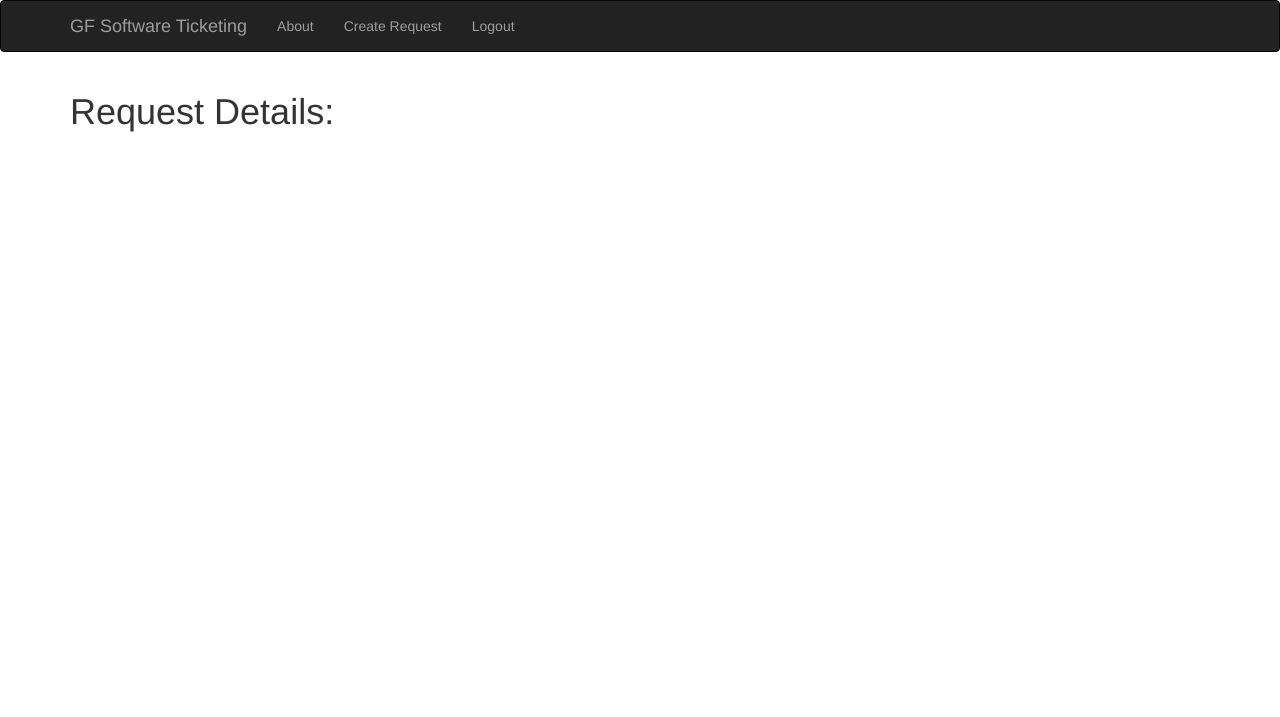
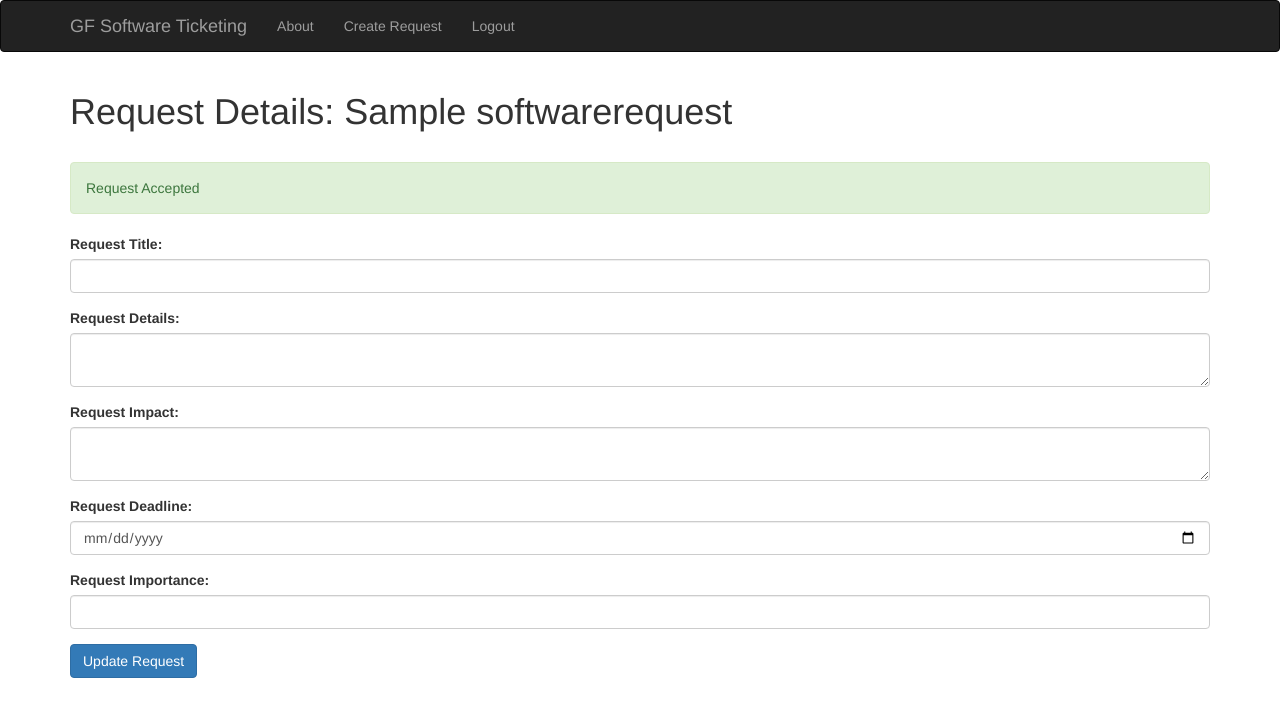
Before and after one commit to Minimonks/GF_Assignment_Project, a Flask app: page /RequestDetails/1 in a window 1280 px wide. Shown: the top 717 px of the page. Run offline with Flask 3, Linux system fonts and the light colour scheme; a user stored in the database is signed in; tables that the repository leaves empty hold one stand-in row (values such as "Sample post"); some libraries are stand-ins or nearby versions.

Commit message:
Further details work... need to pre-populate form values...

```diff
--- a/app/main/forms.py
+++ b/app/main/forms.py
@@ -1,5 +1,5 @@
 from flask_wtf import FlaskForm
-from wtforms import StringField, SubmitField, PasswordField, BooleanField, DateField, IntegerField
+from wtforms import StringField, SubmitField, PasswordField, BooleanField, DateField, IntegerField, TextAreaField
 from wtforms.validators import DataRequired, EqualTo, Length, Optional, NumberRange
 
 
@@ -18,8 +18,8 @@ class RequestAccountForm(FlaskForm):
 
 class RequestSoftwareForm(FlaskForm):
     title = StringField('Request Title:', validators=[DataRequired(), Length(max=64)])
-    details = StringField('Details:', validators=[DataRequired()])
-    impact =  StringField('Impact:')
+    details = TextAreaField('Details:', validators=[DataRequired()])
+    impact =  TextAreaField('Impact:')
     deadline =  DateField('Due Date:', validators=[Optional()])
     importance = IntegerField('Importance', validators=[DataRequired(), NumberRange(min=0, max=5)])
     submit = SubmitField('Submit Request')
--- a/app/main/routes.py
+++ b/app/main/routes.py
@@ -100,6 +100,9 @@ def createRequest():
 
     return render_template("createRequest.html", form=form)
 
-@main.route("/RequestDetails/<requestID>")
+@main.route("/RequestDetails/<int:requestID>", methods=['GET', 'POST'])
+@login_required
 def requestDetails(requestID):
- return render_template("requestDetails.html")
+ request = db.session.query(SoftwareRequest).filter_by(RequestID = requestID).first()
+ form = RequestSoftwareForm()
+ return render_template("requestDetails.html", request=request, form=form)
--- a/app/templates/requestDetails.html
+++ b/app/templates/requestDetails.html
@@ -6,5 +6,44 @@ GF Software Ticketing | Request Details
 {% endblock %}
 
 {% block page_content %}
-<h1>Request Details:</h1><br>
+<h1>Request Details: {{request.RequestTitle}}</h1><br>
+
+{% if request.RequestAccepted is none %}
+    <div class="alert alert-warning">Request Pending</div>
+{% elif request.RequestAccepted %}
+<div class="alert alert-success">Request Accepted</div>
+{% else %}
+<div class="alert alert-danger">Request Rejected</div>
+{% endif %}
+
+<!-- Form -->
+<form method="post">
+
+    <div class="form-group">
+      <label for="{{ form.title.id }}">Request Title:</label>
+      {{ form.title(class_='form form-control') }}
+    </div>
+
+    <div class="form-group">
+      <label for="{{ form.details.id }}">Request Details:</label>
+      {{ form.details(class_='form form-control') }}
+    </div>
+
+    <div class="form-group">
+      <label for="{{ form.impact.id }}">Request Impact:</label>
+      {{ form.impact(class_='form form-control') }}
+    </div>
+
+    <div class="form-group">
+      <label for="{{ form.deadline.id }}">Request Deadline:</label>
+      {{ form.deadline(class_='form form-control') }}
+    </div>
+
+    <div class="form-group">
+      <label for="{{ form.importance.id }}">Request Importance:</label>
+      {{ form.importance(class_='form form-control') }}
+    </div>
+
+    <button type="submit" class="btn btn-primary">Update Request</button>
+  </form>
 {% endblock %}
```
